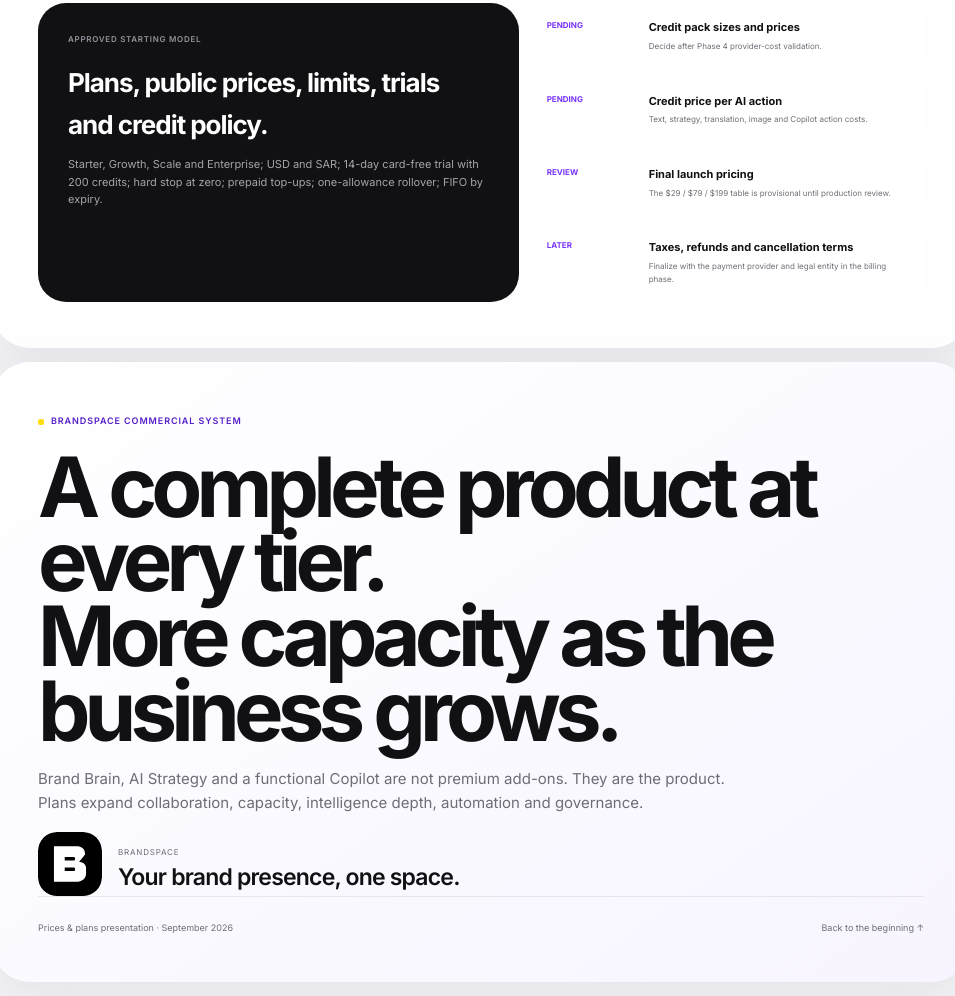
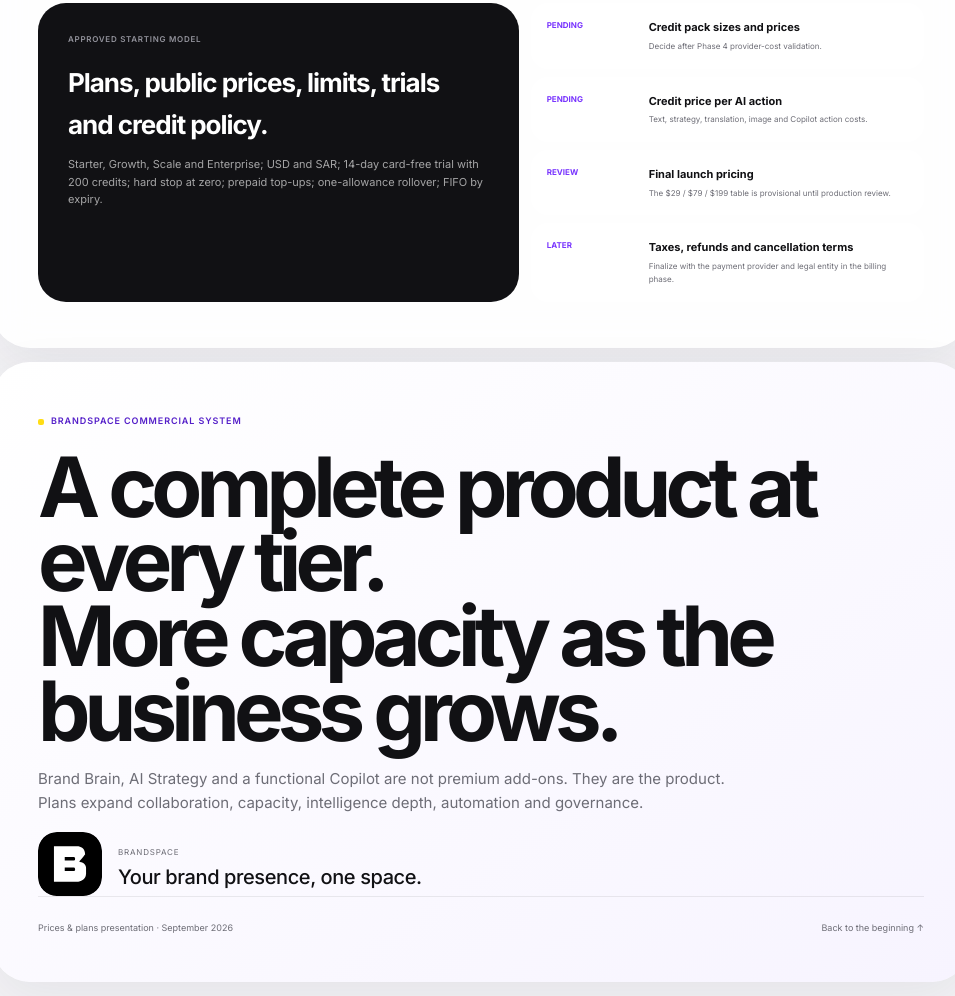
Before and after one commit to Mohamed-Omaar/Brandspace-Landing-page, a plain HTML site: page prices-and-plans/index.html in a window 1280 px wide. Shown: the part 8493-9489 px from the top of the page, without its empty margins (296-1251 px from the left). Drawn offline with Linux system fonts and the light colour scheme.

Commit message:
Use a lighter slogan lockup

```diff
--- a/prices-and-plans/index.html
+++ b/prices-and-plans/index.html
@@ -20,7 +20,7 @@
     @media(prefers-reduced-motion:reduce){html{scroll-behavior:auto}.reveal{opacity:1;transform:none;transition:none}}
     /* Keep every card group visibly separated, even without the generic .grid helper. */
     .g2,.g3,.g4{display:grid;gap:12px}
-    .final-line h3{font-size:clamp(19px,2vw,23px);font-weight:600;line-height:1.12;letter-spacing:-.035em;text-wrap:balance}
+    .final-line h3{font-size:clamp(17px,1.7vw,20px);font-weight:500;line-height:1.25;letter-spacing:-.02em;text-wrap:balance}
   </style>
 </head>
 <body>
```
